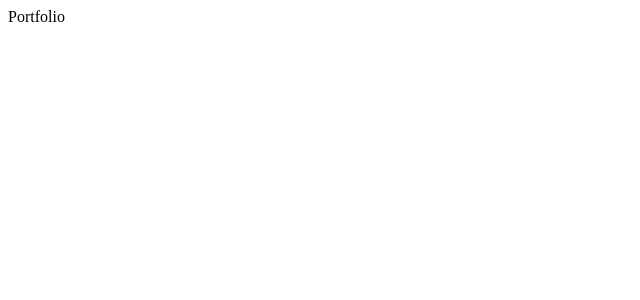
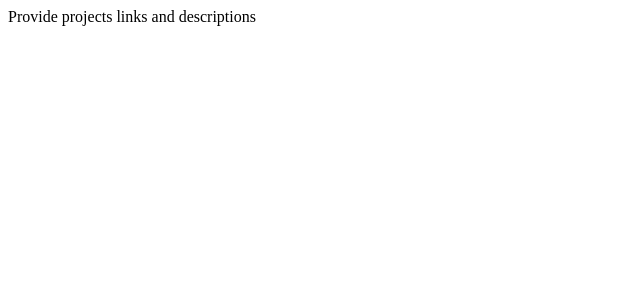
Before and after one commit to tvongvone/starternext, a Next.js app: page /Portfolio in a window 1280 px wide. Shown: the top 300 px of the page, without its empty margins (0-640 px from the left). Built offline with nearby package versions, Linux system fonts and the light colour scheme.

Commit message:
template

```diff
--- a/src/pages/Portfolio.js
+++ b/src/pages/Portfolio.js
@@ -2,7 +2,7 @@ import React from 'react'
 
 const Portfolio = () => {
   return (
-    <div>Portfolio</div>
+    <div>Provide projects links and descriptions</div>
   )
 }
 
```
